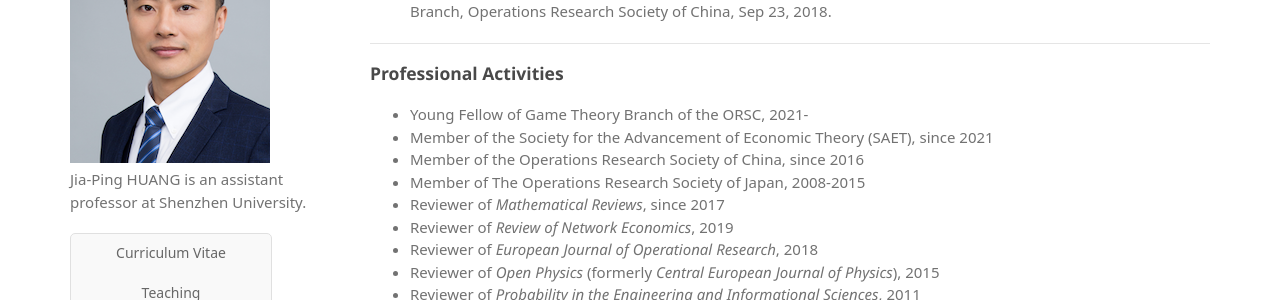
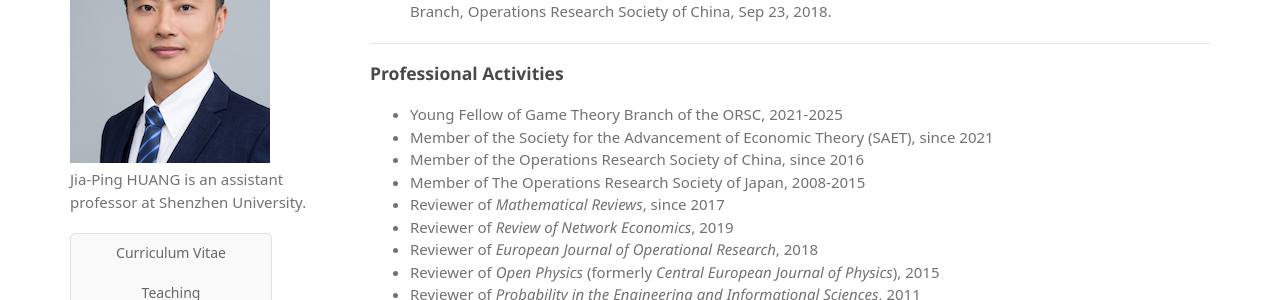
Before and after one commit to huangjp28/huangjp28.github.io, a Jekyll site: the page built from _pages/01_CV.md, in a window 1280 px wide and 900 px high, scrolled down 2320 px. Shown: the part 188-488 px from the top of the window. Built offline with Jekyll 4.4.1, drawn with Linux system fonts in a browser that asks for light colours; some web fonts are replaced; a script that is not in the unit is left out.

Commit message:
update 20230220

```diff
--- a/_pages/01_CV.md
+++ b/_pages/01_CV.md
@@ -125,7 +125,7 @@ Cooperative Game Theory, Social and Economic Networks, Mathematical Economics
 ---
 ### Professional Activities
 
-* Young Fellow of Game Theory Branch of the ORSC, 2021-
+* Young Fellow of Game Theory Branch of the ORSC, 2021-2025
 * Member of the Society for the Advancement of Economic Theory (SAET), since 2021
 * Member of the Operations Research Society of China, since 2016
 * Member of The Operations Research Society of Japan, 2008-2015
```
Also changed, not shown: _teaching/01_econometrics.md (+1 -1 lines), 3 other files.
